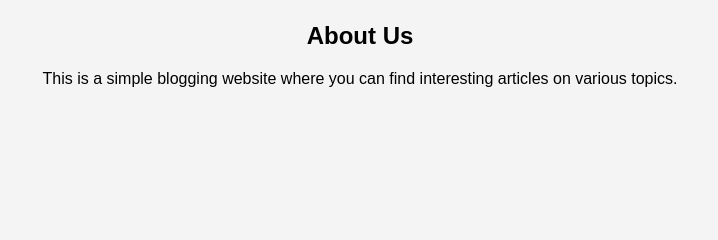
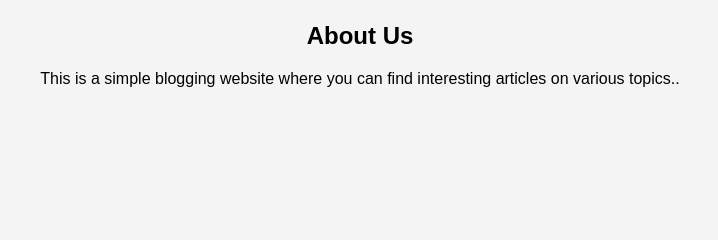
Before and after one commit to Roohan0004/Blogging-Website, a website: page src/index.html in a window 1280 px wide. Shown: the part 125-365 px from the top of the page, 280-998 px from the left. Drawn offline with Linux system fonts and the light colour scheme.

Commit message:
modify index.html

```diff
--- a/src/index.html
+++ b/src/index.html
@@ -20,7 +20,7 @@
     <main>
         <section>
             <h2>About Us</h2>
-            <p>This is a simple blogging website where you can find interesting articles on various topics.</p>
+            <p>This is a simple blogging website where you can find interesting articles on various topics..</p>
         </section>
     </main>
     <footer>
```
